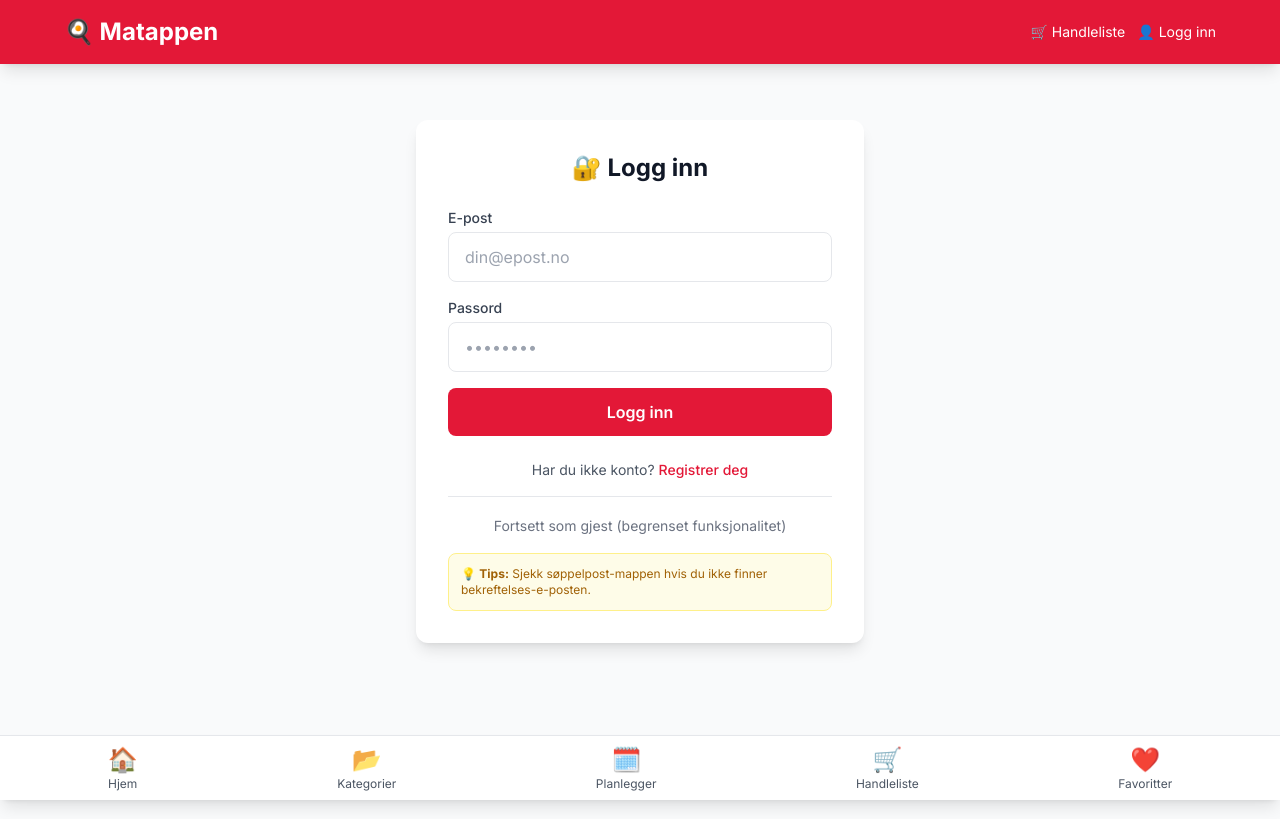
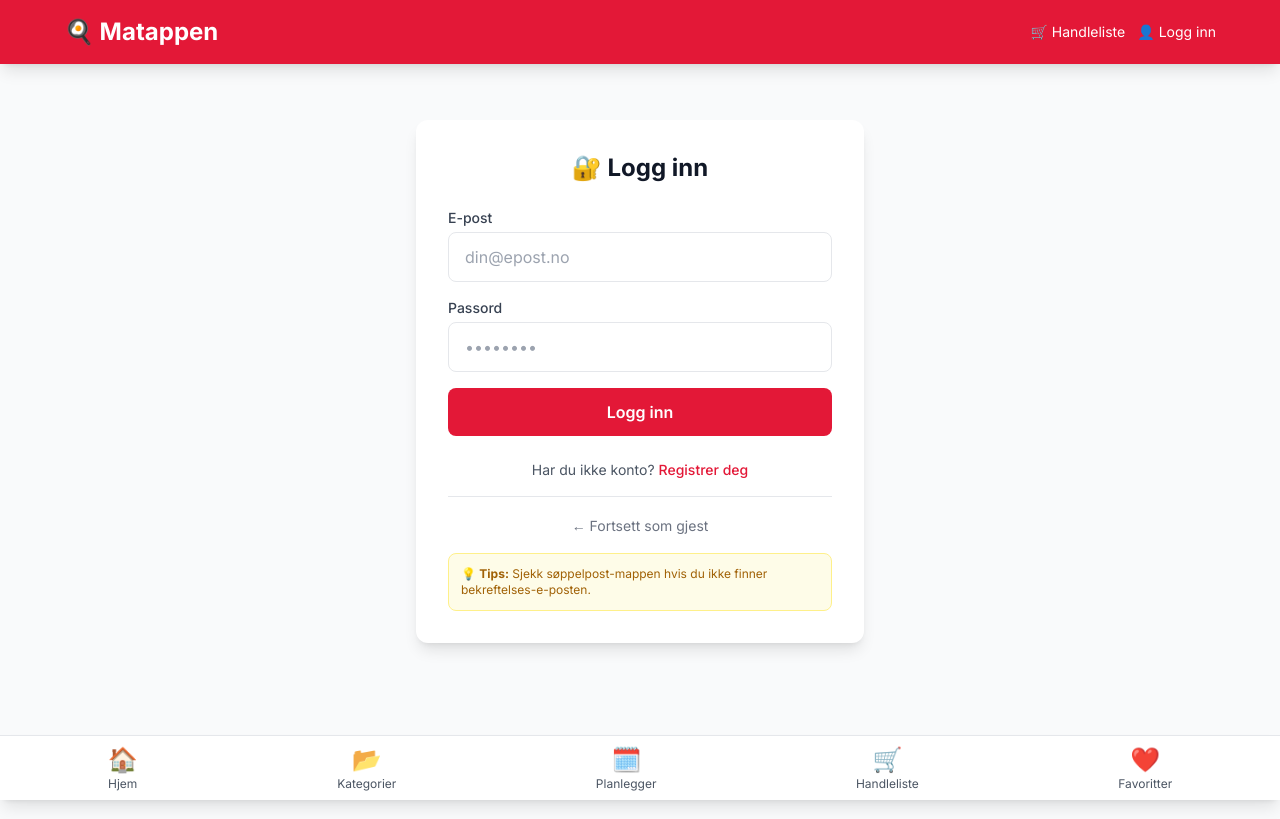
Before and after one commit to supermat26/Matappen, a Next.js app: page /auth in a window 1280 px wide. Built offline with nearby package versions, Linux system fonts and the light colour scheme; no server answers.

Commit message:
Update page.tsx

```diff
--- a/app/auth/page.tsx
+++ b/app/auth/page.tsx
@@ -3,8 +3,8 @@
 import { useState, useEffect, Suspense } from 'react'
 import { supabase } from '@/lib/supabaseClient'
 import { useRouter, useSearchParams } from 'next/navigation'
+import Link from 'next/link'
 
-// Hovedkomponenten med Suspense
 export default function AuthPage() {
   return (
     <Suspense fallback={<div className="text-center py-12">⏳ Laster...</div>}>
@@ -13,7 +13,6 @@ export default function AuthPage() {
   )
 }
 
-// Innholdet som bruker useSearchParams
 function AuthContent() {
   const [email, setEmail] = useState('')
   const [password, setPassword] = useState('')
@@ -25,17 +24,13 @@ function AuthContent() {
   const searchParams = useSearchParams()
 
   useEffect(() => {
-    // Sjekk om det er en feil fra callback
-    const errorParam = searchParams?.get('error')
-    if (errorParam === 'confirm_failed') {
-      setError('Bekreftelse feilet. Prøv igjen eller kontakt support.')
-    }
-
     // Sjekk om brukeren allerede er logget inn
     const checkUser = async () => {
       const { data } = await supabase.auth.getUser()
       if (data.user) {
-        router.push('/')
+        // Hvis brukeren er logget inn, send til forsiden
+        const redirect = searchParams?.get('redirect') || '/'
+        router.push(redirect)
       }
     }
     checkUser()
@@ -54,7 +49,8 @@ function AuthContent() {
           password,
         })
         if (error) throw error
-        router.push('/')
+        const redirect = searchParams?.get('redirect') || '/'
+        router.push(redirect)
       } else {
         const { error } = await supabase.auth.signUp({
           email,
@@ -74,7 +70,6 @@ function AuthContent() {
     }
   }
 
-  // Resend confirmation email
   const resendConfirmation = async () => {
     if (!email) {
       setError('Skriv inn e-postadressen din først.')
@@ -194,12 +189,12 @@ function AuthContent() {
         </div>
 
         <div className="mt-4 border-t pt-4 text-center">
-          <button
-            onClick={() => router.push('/')}
+          <Link
+            href="/"
             className="text-gray-500 hover:text-gray-700 text-sm"
           >
-            Fortsett som gjest (begrenset funksjonalitet)
-          </button>
+            ← Fortsett som gjest
+          </Link>
         </div>
 
         <div className="mt-4 bg-yellow-50 border border-yellow-200 rounded-lg p-3 text-xs text-yellow-700">
```
